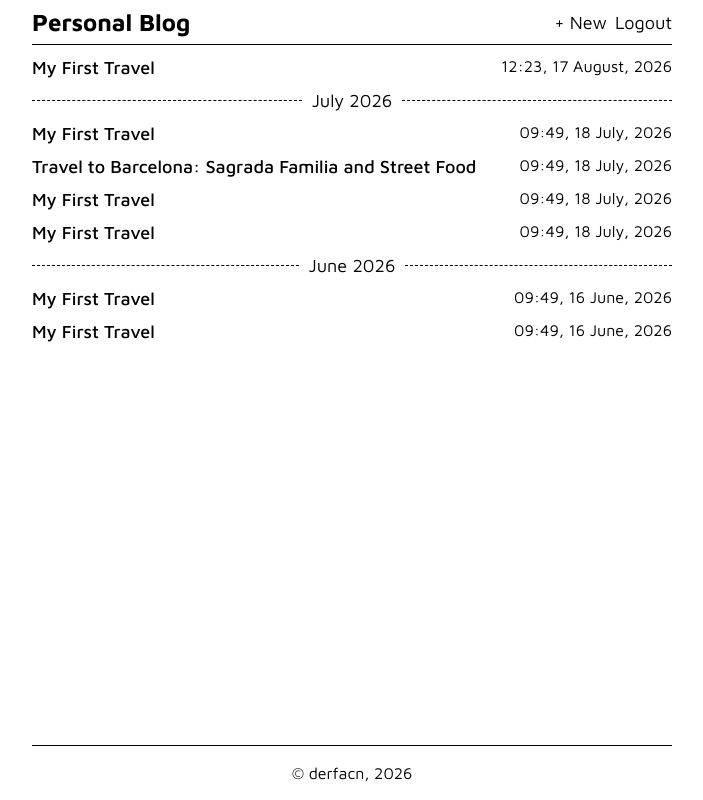
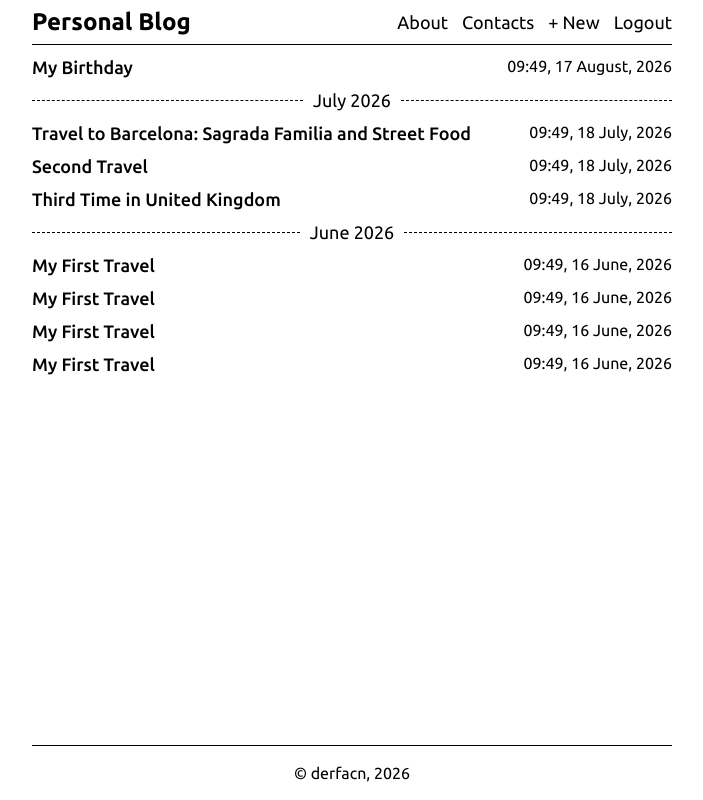
Before and after one commit to DerFacn/personal-blog, a plain HTML site: page index.html in a window 1280 px wide. Shown: the whole page, without its empty margins (288-991 px from the left). Drawn offline with Linux system fonts and the light colour scheme.

Commit message:
index template upgrade

```diff
--- a/index.html
+++ b/index.html
@@ -5,14 +5,14 @@
     <meta name="viewport" content="width=device-width, initial-scale=1.0">
     <link rel="preconnect" href="https://fonts.googleapis.com">
     <link rel="preconnect" href="https://fonts.gstatic.com" crossorigin>
-    <link href="https://fonts.googleapis.com/css2?family=Maven+Pro:wght@400..900&display=swap" rel="stylesheet">
+    <link href="https://fonts.googleapis.com/css2?family=Ubuntu:ital,wght@0,300;0,400;0,500;0,700;1,300;1,400;1,500;1,700&display=swap" rel="stylesheet">
     <title>Personal Blog</title>
     <style>
         * {
             margin: 0;
             padding: 0;
             box-sizing: border-box;
-            font-family: "Maven Pro", sans-serif;
+            font-family: "Ubuntu", sans-serif;
         }
 
         body {
@@ -41,7 +41,7 @@
             list-style-type: none;
             align-items: center;
             justify-content: space-around;
-            gap: 8px;
+            gap: 14px;
         }
 
         .header .navbar a {
@@ -61,6 +61,16 @@
             display: flex;
             flex-direction: row;
             justify-content: space-between;
+            text-decoration: none;
+            color: black;
+        }
+
+        a.article:hover {
+            color: #676767;
+        }
+
+        a.article>.title:hover {
+            color: #676767;
         }
 
         .article .title {
@@ -127,41 +137,47 @@
         <div class="header">
             <h2 class="title">Personal Blog</h1>
             <ul class="navbar">
-                <li><a href="#">+ New</a></li>
-                <li><a href="#">Logout</a></li>
+                <li><a href="/about">About</a></li>
+                <li><a href="/contacts">Contacts</a></li>
+                <li><a href="/admin/new">+ New</a></li>
+                <li><a href="/logout">Logout</a></li>
             </ul>
         </div>
         <div class="articles">
-            <div class="article">
-                <a href="#" class="title">My First Travel</a>
-                <div class="date">12:23, 17 August, 2026</div>
-            </div>
+            <a href="#" class="article">
+                <div class="title">My Birthday</div>
+                <div class="date">09:49, 17 August, 2026</div>
+            </a>
             <div class="date-divider"><span>July 2026</span></div>
-            <div class="article">
-                <a href="#" class="title">My First Travel</a>
+            <a href="#" class="article">
+                <div class="title">Travel to Barcelona: Sagrada Familia and Street Food</div>
                 <div class="date">09:49, 18 July, 2026</div>
-            </div>
-            <div class="article">
-                <a href="#" class="title">Travel to Barcelona: Sagrada Familia and Street Food</a>
+            </a>
+            <a href="#" class="article">
+                <div class="title">Second Travel</div>
                 <div class="date">09:49, 18 July, 2026</div>
-            </div>
-            <div class="article">
-                <a href="#" class="title">My First Travel</a>
+            </a>
+            <a href="#" class="article">
+                <div class="title">Third Time in United Kingdom</div>
                 <div class="date">09:49, 18 July, 2026</div>
-            </div>
-            <div class="article">
-                <a href="#" class="title">My First Travel</a>
-                <div class="date">09:49, 18 July, 2026</div>
-            </div>
+            </a>
             <div class="date-divider"><span>June 2026</span></div>
-            <div class="article">
-                <a href="#" class="title">My First Travel</a>
+            <a href="#" class="article">
+                <div class="title">My First Travel</div>
                 <div class="date">09:49, 16 June, 2026</div>
-            </div>
-            <div class="article">
-                <a href="#" class="title">My First Travel</a>
+            </a>
+            <a href="#" class="article">
+                <div class="title">My First Travel</div>
                 <div class="date">09:49, 16 June, 2026</div>
-            </div>
+            </a>
+            <a href="#" class="article">
+                <div class="title">My First Travel</div>
+                <div class="date">09:49, 16 June, 2026</div>
+            </a>
+            <a href="#" class="article">
+                <div class="title">My First Travel</div>
+                <div class="date">09:49, 16 June, 2026</div>
+            </a>
         </div>
         <footer>
             &copy; derfacn, 2026
```
